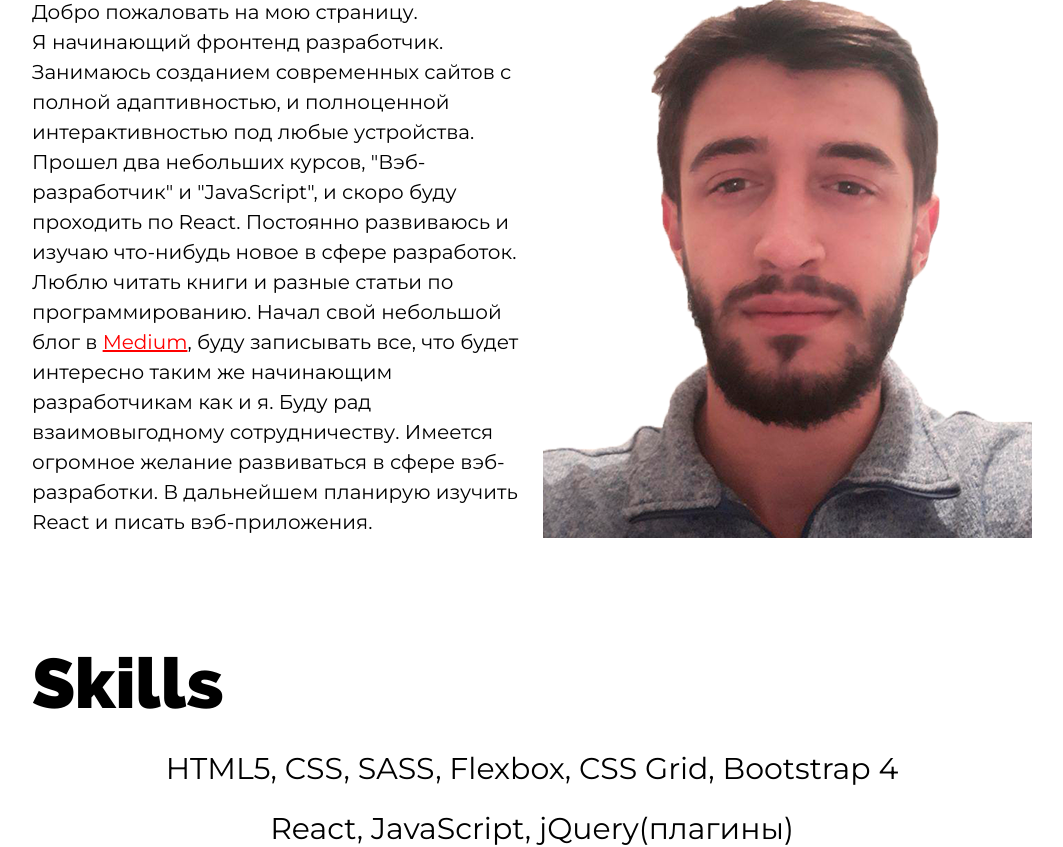
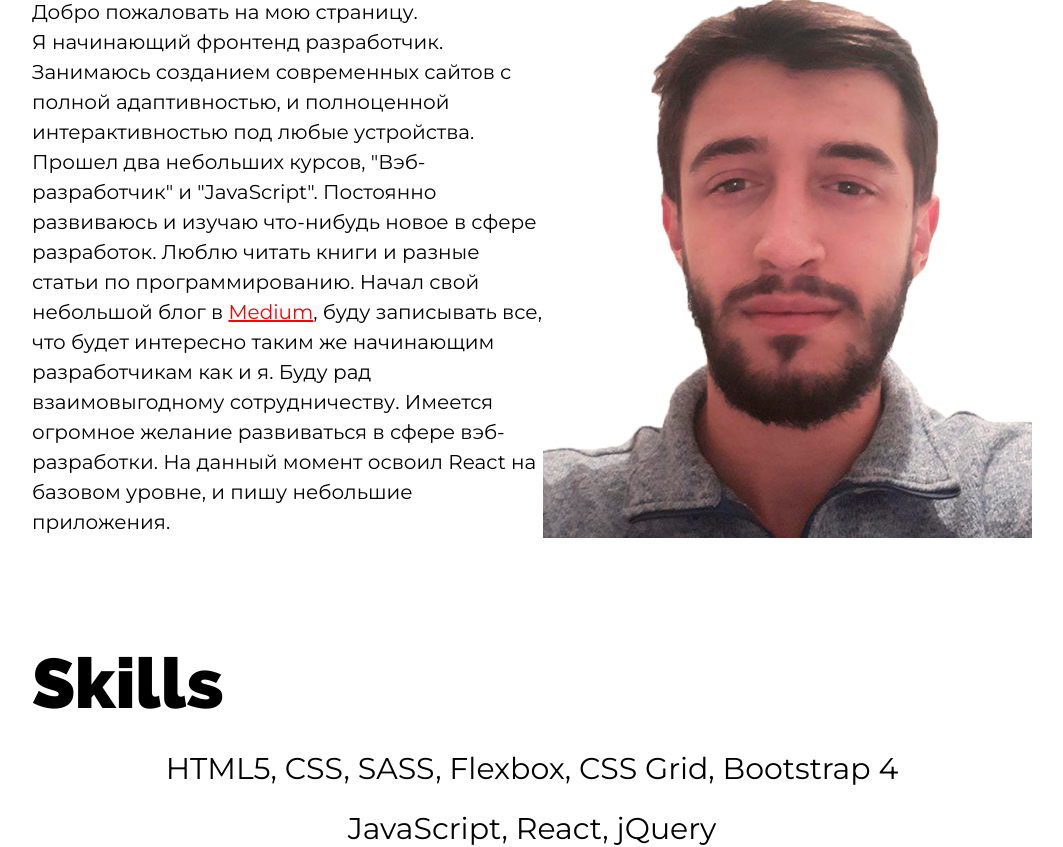
Before and after one commit to webdevmurad/about-myself.io, a plain HTML site: page index.html in a window 1280 px wide. Shown: the part 449-1296 px from the top of the page, without its empty margins (108-1171 px from the left). Drawn offline with Linux system fonts and the light colour scheme.

Commit message:
небольшие изменения по информации обо мне

```diff
--- a/index.html
+++ b/index.html
@@ -33,12 +33,11 @@
                             <p>
                                 Я начинающий фронтенд разработчик. Занимаюсь созданием современных сайтов
                                 с полной адаптивностью, и полноценной интерактивностью под любые устройства.
-                                Прошел два небольших курсов, "Вэб-разработчик" и "JavaScript", и скоро буду проходить по React.
+                                Прошел два небольших курсов, "Вэб-разработчик" и "JavaScript".
                                 Постоянно развиваюсь и изучаю что-нибудь новое в сфере разработок. Люблю читать книги и разные статьи по программированию.
                                 Начал свой небольшой блог в <a class="profile-link__medium" href="https://medium.com/@zestful_satin_grasshopper_759">Medium</a>, буду записывать все, что будет интересно таким же начинающим разработчикам как и я.
                                 Буду рад взаимовыгодному сотрудничеству.
-                                Имеется огромное желание развиваться в сфере вэб-разработки.
-                                В дальнейшем планирую изучить React и писать вэб-приложения.
+                                Имеется огромное желание развиваться в сфере вэб-разработки. На данный момент освоил React на базовом уровне, и пишу небольшие приложения.
                             </p>
                         </div>
                         <div class="profile-block__img animated fadeInRight">
@@ -62,7 +61,7 @@
                     <div class="skills-block__main">
                         <div class="skills-block__text wow fadeInRight">
                             <p>HTML5, CSS, SASS, Flexbox, CSS Grid, Bootstrap 4</p>
-                            <p>React, JavaScript, jQuery(плагины)</p>
+                            <p>JavaScript, React, jQuery</p>
                             <p>npm, Gulp, Webpack, Git, GitHub, Bitbucket, GitLab</p>
                         </div>
                         <div class="skills-block__logs wow fadeInLeft">
```
